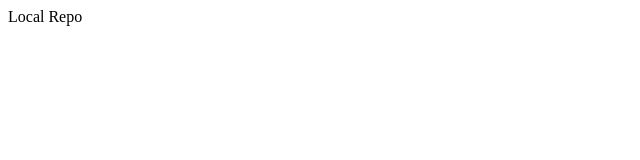
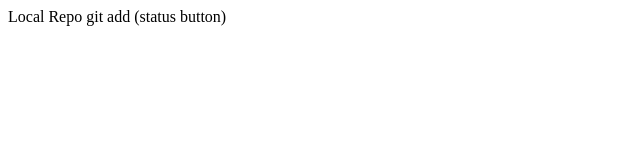
Before and after one commit to Shivu4u321/localRepo, a plain HTML site: page index.html in a window 1280 px wide. Shown: the whole page, without its empty margins (0-640 px from the left). Drawn offline with Linux system fonts and the light colour scheme.

```diff
--- a/index.html
+++ b/index.html
@@ -1 +1 @@
-<p>Local Repo</p>
+<p>Local Repo  git add (status button)</p>
```
